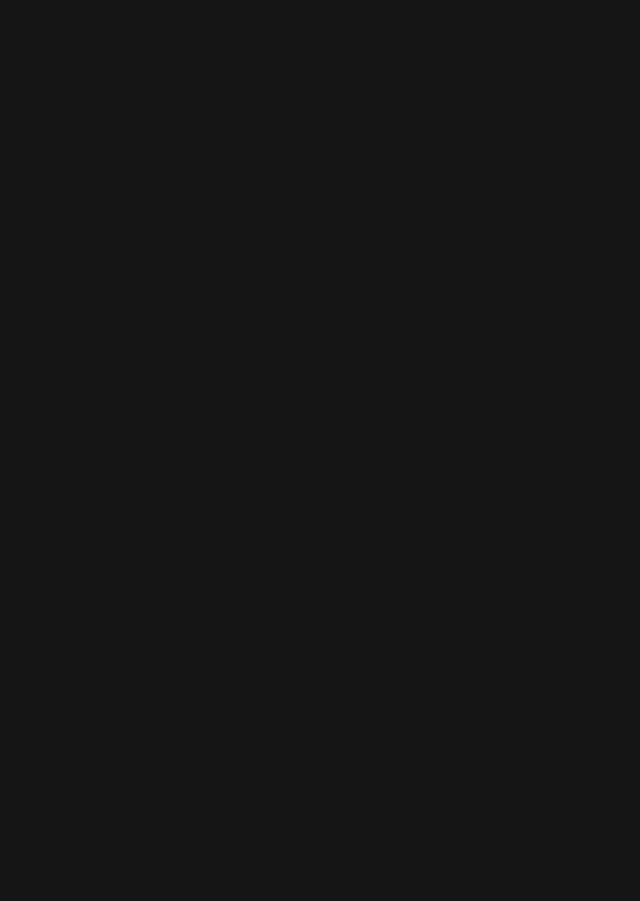
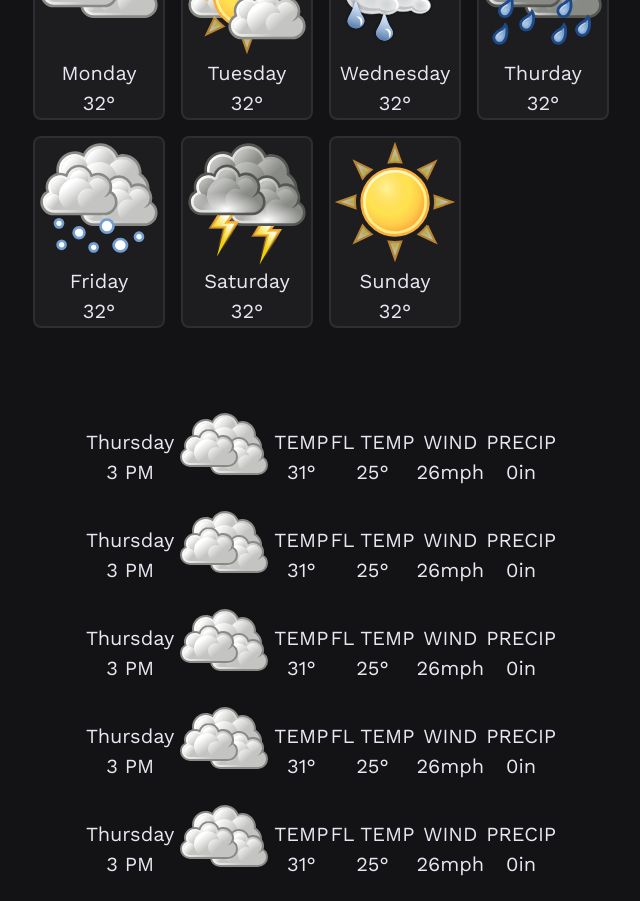
Before and after one commit to Schrixx/Weather-App, a React (Vite) app: page / in a window 1280 px wide. Shown: the part 520-1421 px from the top of the page, without its empty margins (319-959 px from the left). Before the commit the page ends 800 px from the top, so only its background shows below. Built offline with nearby package versions, Linux system fonts and the light colour scheme.

Commit message:
feat: add day cards and table sections

```diff
--- a/src/App.jsx
+++ b/src/App.jsx
@@ -1,12 +1,12 @@
 import Header from 'components/Header';
-import DayCards from 'components/DayCards';
+import Weather from 'components/Weather';
 
 function App() {
 
   return (
     <>
       <Header />
-      <DayCards />
+      <Weather />
     </>
   )
 }
--- a/src/assets/index.css
+++ b/src/assets/index.css
@@ -35,15 +35,19 @@
     .label {
         font-size: 1.1rem;
     }
+
+    .grid-cols-autofit-75px {
+        grid-template-columns: repeat(auto-fit, 75px);
+    }
 }
 
 body {
     margin: 0;
     padding: 0;
     border: 0;
-    background-color: #151515;
+    background-color: #131214;
     font-family: 'Work Sans', sans-serif;
-    color: white;
+    color: #EAE6F2;
     font-weight: 400;
     font-size: 20px;
     overflow-x: hidden;
--- a/src/components/DayCards.jsx
+++ /dev/null
@@ -1,9 +0,0 @@
-import React from 'react'
-
-const DayCards = () => {
-  return (
-    <div>DayCards</div>
-  )
-}
-
-export default DayCards
--- a/src/components/Header.jsx
+++ b/src/components/Header.jsx
@@ -6,11 +6,11 @@ const Header = () => {
     return (
         <div className='px-4 max-w-5xl m-auto my-16 tracking-wide'>
             <header className="relative flex justify-center">
-                <div className='absolute top-0 right-0 bottom-0 left-0 -z-10 glassBackground' />
-                <div className="w-full rounded-lg m-8 flex items-center justify-around">
+                <div className='absolute top-0 right-0 bottom-0 left-0 -z-10 bg-surface border-2 border-surfaceOutline rounded-xl' />
+                <div className="w-full m-8 flex items-center justify-around">
                     {/* left header */}
                     <div className='flex items-center'>
-                        <img src={Sunny} className='h-60 w-full object-contain' data-current-icon />
+                        <img src={Sunny} className='h-60 w-auto object-contain' data-current-icon />
                         <div className='flex'>
                             <span className='text-6xl ml-8' data-current-temp>31</span>&deg;
                         </div>
--- /dev/null
+++ b/src/components/Weather.jsx
@@ -0,0 +1,51 @@
+import React from 'react'
+import Cloudy from 'assets/weather/cloudy.svg'
+import PartlyCloudy from 'assets/weather/partlyCloudy.svg'
+import Rainy from 'assets/weather/rainy.svg'
+import Showers from 'assets/weather/showers.svg'
+import Snowy from 'assets/weather/snowy.svg'
+import Stormy from 'assets/weather/stormy.svg'
+import Sunny from 'assets/weather/sunny.svg'
+
+import TableRow from './factories/TableRow'
+import Card from 'components/factories/Card'
+
+const DayCards = () => {
+  const tempObj = {
+    day: "Thursday",
+    dayValue: "3 PM",
+    temp: "31",
+    fltemp: "25",
+    wind: "26",
+    precip: "0"
+  }
+
+  return (
+    <div className='flex flex-col items-center w-full'>
+      <section data-day-section className='max-w-5xl grid grid-cols-4 grid-flow-row justify-center p-4 gap-4'>
+        <Card day="Monday" weather={Cloudy} />
+        <Card day="Tuesday" weather={PartlyCloudy} />
+        <Card day="Wednesday" weather={Rainy} />
+        <Card day="Thurday" weather={Showers} />
+        <Card day="Friday" weather={Snowy} />
+        <Card day="Saturday" weather={Stormy} />
+        <Card day="Sunday" weather={Sunny} />
+      </section>
+
+      <template></template>
+
+      <table className='my-16'>
+        <tbody data-hour-section className='w-full text-center border-spacing-0'>
+          <TableRow rowInfo={tempObj} weather={Cloudy} />
+          <TableRow rowInfo={tempObj} weather={Cloudy} />
+          <TableRow rowInfo={tempObj} weather={Cloudy} />
+          <TableRow rowInfo={tempObj} weather={Cloudy} />
+          <TableRow rowInfo={tempObj} weather={Cloudy} />
+          <TableRow rowInfo={tempObj} weather={Cloudy} />
+        </tbody>
+      </table>
+    </div>
+  )
+}
+
+export default DayCards
--- /dev/null
+++ b/src/components/factories/Card.jsx
@@ -0,0 +1,13 @@
+import React from 'react'
+
+function Card({ weather, day }) {
+  return (
+    <div className='border-2 border-surfaceOutline flex flex-col items-center rounded-lg bg-surface'>
+        <img src={weather} alt="weather" className='h-32 w-auto object-contain' />
+        <div>{day}</div>
+        <div>32&deg;</div>
+    </div>
+  )
+}
+
+export default Card
--- /dev/null
+++ b/src/components/factories/TableRow.jsx
@@ -0,0 +1,39 @@
+import React from 'react'
+
+const TableRow = ({ rowInfo, weather }) => {
+  const { day, dayValue, temp, fltemp, wind, precip } = rowInfo
+
+  return (
+    <>
+      <tr className=''>
+        <td>
+          <div>
+            <div>{day}</div>
+            <div>{dayValue}</div>
+          </div>
+        </td>
+        <td>
+          <img src={weather} alt="weather" className='h-24 w-auto object-contain' />
+        </td>
+        <td>
+          <div>TEMP</div>
+          <div>{temp}&deg;</div>
+        </td>
+        <td>
+          <div>FL TEMP</div>
+          <div>{fltemp}&deg;</div>
+        </td>
+        <td>
+          <div>WIND</div>
+          <div>{wind}<span>mph</span></div>
+        </td>
+        <td>
+          <div>PRECIP</div>
+          <div>{precip}<span>in</span></div>
+        </td>
+      </tr>
+    </>
+  )
+}
+
+export default TableRow
--- a/tailwind.config.js
+++ b/tailwind.config.js
@@ -7,7 +7,10 @@ export default {
   theme: {
     extend: {
       colors: {
-        background: "#151515",
+        background: "#131214",
+        surface: "#1D1C1F",
+        surfaceOutline: "#2E2D31",
+        surfaceText: "#DDDAE5",
         panel: "rgba(74, 76, 77, 0.7)",
       }
     },
```
